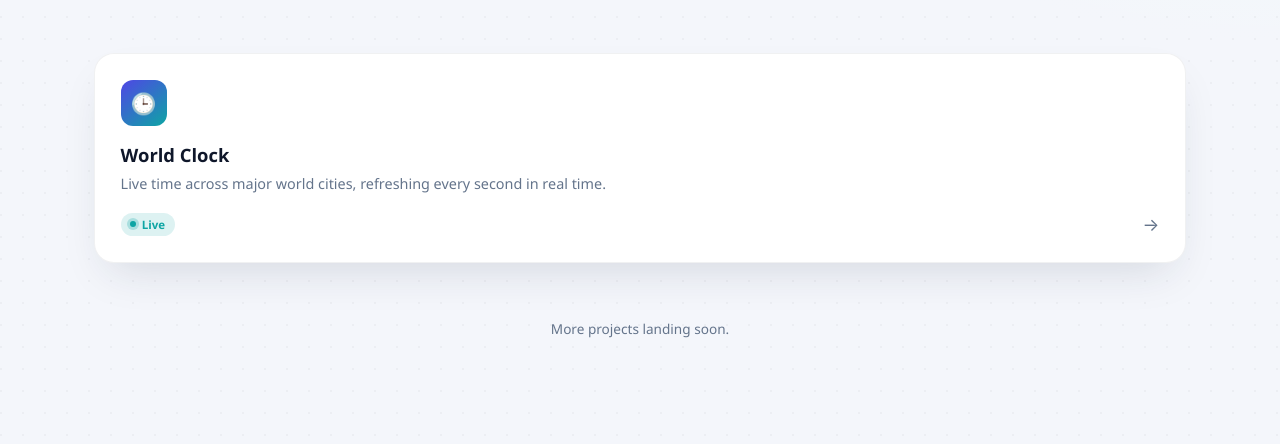
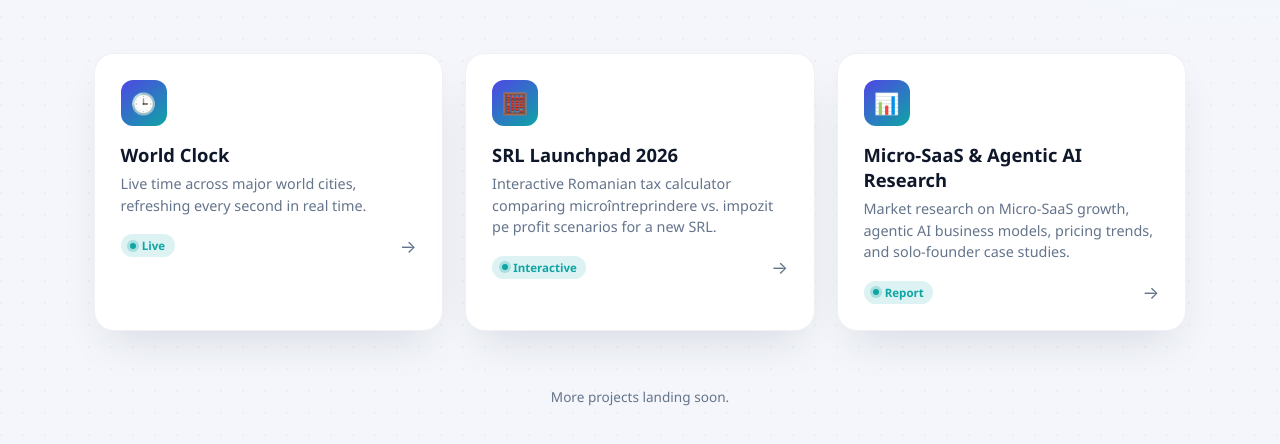
Before and after one commit to Melcoo/webpages, a plain HTML site: page index.html in a window 1280 px wide. Shown: the part 314-758 px from the top of the page. Drawn offline with Linux system fonts and the light colour scheme.

Commit message:
Add SRL Launchpad and Micro-SaaS Research pages; update portal with new cards

```diff
--- a/index.html
+++ b/index.html
@@ -225,6 +225,24 @@
           <span class="arrow">→</span>
         </div>
       </a>
+      <a class="card" href="srl-launchpad/" target="_blank" rel="noopener">
+        <div class="card-icon">🧮</div>
+        <div class="card-title">SRL Launchpad 2026</div>
+        <div class="card-desc">Interactive Romanian tax calculator comparing microîntreprindere vs. impozit pe profit scenarios for a new SRL.</div>
+        <div class="card-foot">
+          <span class="pill"><span class="dot"></span>Interactive</span>
+          <span class="arrow">→</span>
+        </div>
+      </a>
+      <a class="card" href="micro-saas-research/" target="_blank" rel="noopener">
+        <div class="card-icon">📊</div>
+        <div class="card-title">Micro‑SaaS &amp; Agentic AI Research</div>
+        <div class="card-desc">Market research on Micro‑SaaS growth, agentic AI business models, pricing trends, and solo‑founder case studies.</div>
+        <div class="card-foot">
+          <span class="pill"><span class="dot"></span>Report</span>
+          <span class="arrow">→</span>
+        </div>
+      </a>
       <!-- Future projects: add a new <a class="card"> block here -->
     </main>
 
```
